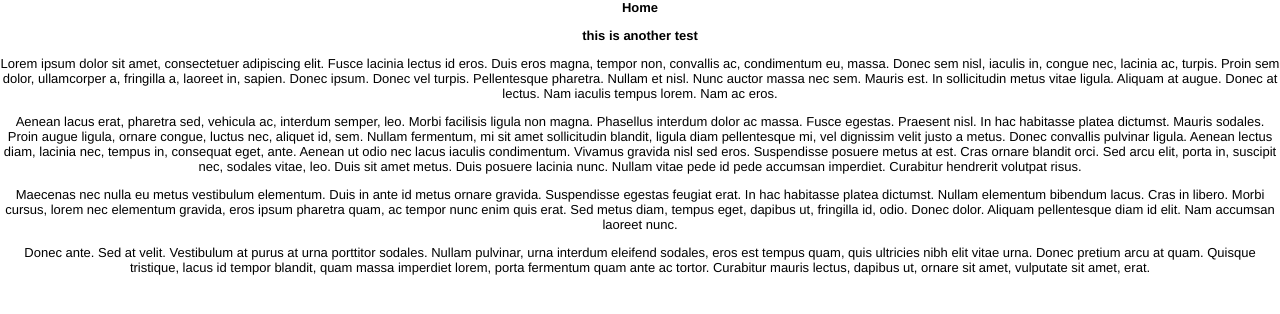
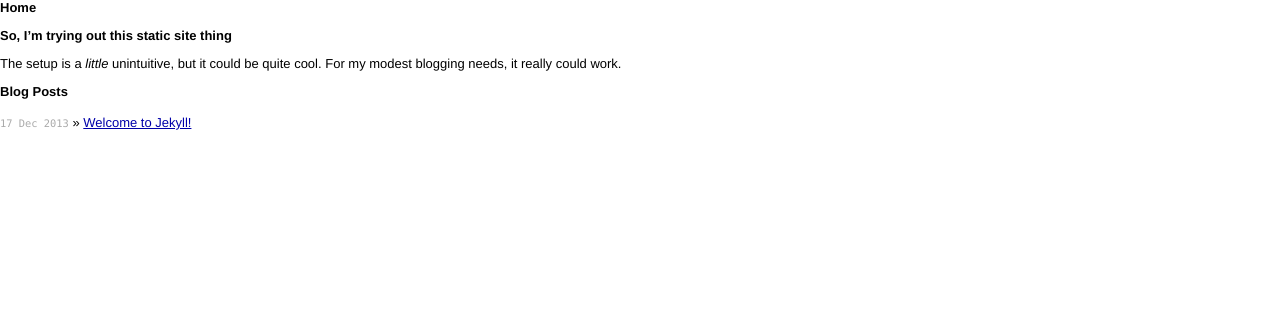
Before and after one commit to chipcullen/teststatic, a Jekyll site: the page built from index.md, in a window 1280 px wide. Shown: the top 314 px of the page. Built offline with Jekyll 4.4.1, drawn with Linux system fonts in a browser that asks for light colours; Markdown is read by kramdown in place of the engine named in the settings.

Commit message:
new post

```diff
--- a/_posts/2013-12-17-welcome-to-jekyll.markdown
+++ b/_posts/2013-12-17-welcome-to-jekyll.markdown
@@ -5,7 +5,7 @@ date:   2013-12-17 21:24:35
 categories: jekyll update
 ---
 
-You'll find this post in your `_posts` directory - edit this post and re-build (or run with the `-w` switch) to see your changes!
+You’ll find this post in your `_posts` directory - edit this post and re-build (or run with the `-w` switch) to see your changes!
 To add new posts, simply add a file in the `_posts` directory that follows the convention: YYYY-MM-DD-name-of-post.ext.
 
 Jekyll also offers powerful support for code snippets:
--- a/css/main.css
+++ b/css/main.css
@@ -16,7 +16,7 @@ body {
   background-color: #FFF;
   font: 13.34px Helvetica, Arial, sans-serif;
   font-size: small;
-  text-align: center;
+  /*text-align: center;*/
 }
 
 h1, h2, h3, h4, h5, h6 {
--- a/index.md
+++ b/index.md
@@ -3,12 +3,15 @@ layout: default
 title: Home
 ---
 
-##this is another test
+##So, I'm trying out this static site thing
 
-Lorem ipsum dolor sit amet, consectetuer adipiscing elit. Fusce lacinia lectus id eros. Duis eros magna, tempor non, convallis ac, condimentum eu, massa. Donec sem nisl, iaculis in, congue nec, lacinia ac, turpis. Proin sem dolor, ullamcorper a, fringilla a, laoreet in, sapien. Donec ipsum. Donec vel turpis. Pellentesque pharetra. Nullam et nisl. Nunc auctor massa nec sem. Mauris est. In sollicitudin metus vitae ligula. Aliquam at augue. Donec at lectus. Nam iaculis tempus lorem. Nam ac eros.
+The setup is a *little* unintuitive, but it could be quite cool. For my modest blogging needs, it really could work.
 
-Aenean lacus erat, pharetra sed, vehicula ac, interdum semper, leo. Morbi facilisis ligula non magna. Phasellus interdum dolor ac massa. Fusce egestas. Praesent nisl. In hac habitasse platea dictumst. Mauris sodales. Proin augue ligula, ornare congue, luctus nec, aliquet id, sem. Nullam fermentum, mi sit amet sollicitudin blandit, ligula diam pellentesque mi, vel dignissim velit justo a metus. Donec convallis pulvinar ligula. Aenean lectus diam, lacinia nec, tempus in, consequat eget, ante. Aenean ut odio nec lacus iaculis condimentum. Vivamus gravida nisl sed eros. Suspendisse posuere metus at est. Cras ornare blandit orci. Sed arcu elit, porta in, suscipit nec, sodales vitae, leo. Duis sit amet metus. Duis posuere lacinia nunc. Nullam vitae pede id pede accumsan imperdiet. Curabitur hendrerit volutpat risus.
-
-Maecenas nec nulla eu metus vestibulum elementum. Duis in ante id metus ornare gravida. Suspendisse egestas feugiat erat. In hac habitasse platea dictumst. Nullam elementum bibendum lacus. Cras in libero. Morbi cursus, lorem nec elementum gravida, eros ipsum pharetra quam, ac tempor nunc enim quis erat. Sed metus diam, tempus eget, dapibus ut, fringilla id, odio. Donec dolor. Aliquam pellentesque diam id elit. Nam accumsan laoreet nunc.
-
-Donec ante. Sed at velit. Vestibulum at purus at urna porttitor sodales. Nullam pulvinar, urna interdum eleifend sodales, eros est tempus quam, quis ultricies nibh elit vitae urna. Donec pretium arcu at quam. Quisque tristique, lacus id tempor blandit, quam massa imperdiet lorem, porta fermentum quam ante ac tortor. Curabitur mauris lectus, dapibus ut, ornare sit amet, vulputate sit amet, erat.
+<div id="home">
+  <h1>Blog Posts</h1>
+  <ul class="posts">
+    {% for post in site.posts %}
+      <li><span>{{ post.date | date_to_string }}</span> &raquo; <a href="/teststatic/{{ post.url }}">{{ post.title }}</a></li>
+    {% endfor %}
+  </ul>
+</div>
```
